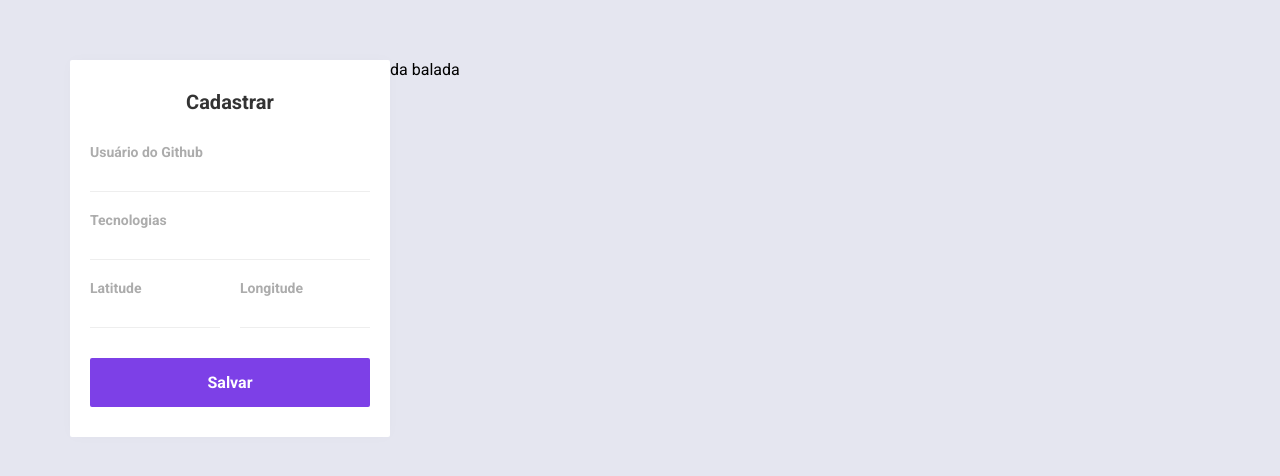
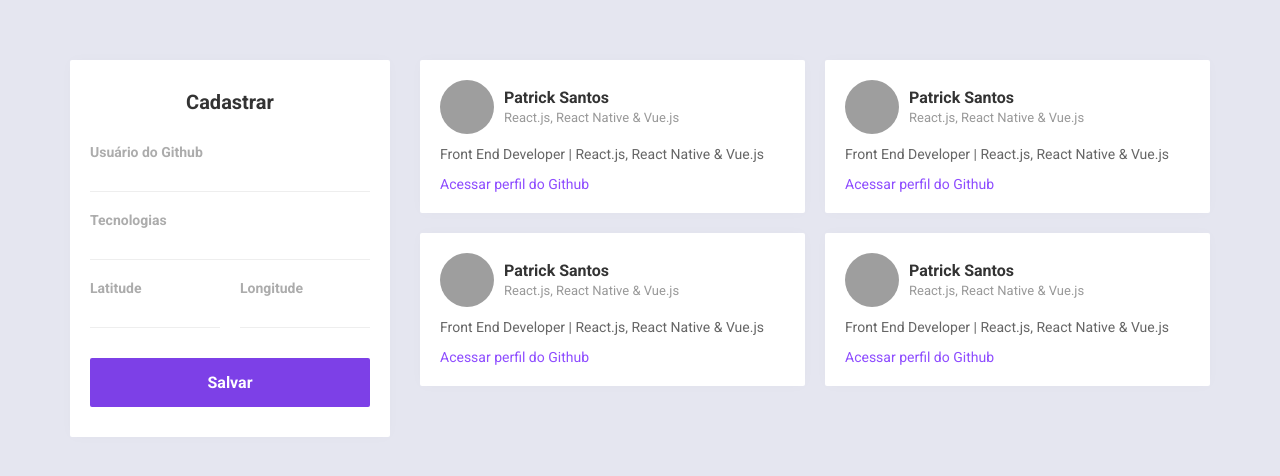
Before and after one commit to santospatrick/findev-frontend, a React (Create React App) app: page / in a window 1280 px wide. Shown: the top 476 px of the page. Built offline with nearby package versions, Linux system fonts and the light colour scheme; grey boxes are pictures that could not be loaded.

Commit message:
altera estilos da grid

```diff
--- a/src/App.js
+++ b/src/App.js
@@ -2,6 +2,7 @@ import React from 'react';
 
 import styles from 'App.module.css';
 import './Sidebar.css';
+import './Main.css';
 
 function App() {
   function handleSubmit(event) {
@@ -39,7 +40,75 @@ function App() {
           <button>Salvar</button>
         </form>
       </aside>
-      <main>da balada</main>
+
+      <main>
+        <ul>
+          <li className="dev-item">
+            <header>
+              <img
+                src="https://avatars0.githubusercontent.com/u/13510169?s=460&v=4"
+                alt="Patrick Santos"
+              />
+              <div className="user-info">
+                <strong>Patrick Santos</strong>
+                <span>React.js, React Native & Vue.js</span>
+              </div>
+            </header>
+            <p>Front End Developer | React.js, React Native & Vue.js</p>
+            <a href="https://github.com/santospatrick">
+              Acessar perfil do Github
+            </a>
+          </li>
+          <li className="dev-item">
+            <header>
+              <img
+                src="https://avatars0.githubusercontent.com/u/13510169?s=460&v=4"
+                alt="Patrick Santos"
+              />
+              <div className="user-info">
+                <strong>Patrick Santos</strong>
+                <span>React.js, React Native & Vue.js</span>
+              </div>
+            </header>
+            <p>Front End Developer | React.js, React Native & Vue.js</p>
+            <a href="https://github.com/santospatrick">
+              Acessar perfil do Github
+            </a>
+          </li>
+          <li className="dev-item">
+            <header>
+              <img
+                src="https://avatars0.githubusercontent.com/u/13510169?s=460&v=4"
+                alt="Patrick Santos"
+              />
+              <div className="user-info">
+                <strong>Patrick Santos</strong>
+                <span>React.js, React Native & Vue.js</span>
+              </div>
+            </header>
+            <p>Front End Developer | React.js, React Native & Vue.js</p>
+            <a href="https://github.com/santospatrick">
+              Acessar perfil do Github
+            </a>
+          </li>
+          <li className="dev-item">
+            <header>
+              <img
+                src="https://avatars0.githubusercontent.com/u/13510169?s=460&v=4"
+                alt="Patrick Santos"
+              />
+              <div className="user-info">
+                <strong>Patrick Santos</strong>
+                <span>React.js, React Native & Vue.js</span>
+              </div>
+            </header>
+            <p>Front End Developer | React.js, React Native & Vue.js</p>
+            <a href="https://github.com/santospatrick">
+              Acessar perfil do Github
+            </a>
+          </li>
+        </ul>
+      </main>
     </div>
   );
 }
--- a/src/App.module.css
+++ b/src/App.module.css
@@ -23,3 +23,22 @@
 .inline :global(.input + .input) {
   margin-top: 0;
 }
+
+.container :global(main) {
+  margin-left: 30px;
+}
+
+@media screen and (max-width: 1000px) {
+  .container {
+    flex-direction: column;
+  }
+
+  .container :global(main) {
+    margin-left: 0;
+    margin-top: 30px;
+  }
+
+  .container :global(aside) {
+    width: 100%;
+  }
+}
--- /dev/null
+++ b/src/Main.css
@@ -0,0 +1,69 @@
+main {
+  flex: 1;
+  width: 100%;
+}
+
+main ul {
+  display: grid;
+  grid-template-columns: repeat(2, 1fr);
+  grid-gap: 20px;
+  list-style: none;
+}
+
+@media screen and (max-width: 650px) {
+  main ul {
+    grid-template-columns: 1fr;
+  }
+}
+
+li.dev-item {
+  background-color: #fff;
+  box-shadow: 0 0 14px 0 rgba(0,0,0,.02);
+  border-radius: 2px;
+  padding: 20px;
+}
+
+li.dev-item header {
+  display: flex;
+  flex-direction: row;
+  align-items: center;
+}
+
+li.dev-item header img {
+  height: 54px;
+  width: 54px;
+  border-radius: 50%;
+}
+
+li.dev-item header .user-info {
+  margin-left: 10px;
+}
+
+.user-info strong {
+  display: block;
+  font-size: 16px;
+  color: #333;
+}
+
+.user-info span {
+  font-size: 13px;
+  color: #999;
+  margin-top: 2px;
+}
+
+li.dev-item p {
+  color: #666;
+  font-size: 14px;
+  line-height: 20px;
+  margin: 10px 0;
+}
+
+li.dev-item a {
+  color: #8e4dff;
+  font-size: 14px;
+  text-decoration: none;
+}
+
+li.dev-item a:hover {
+  color: #5a2ea6;
+}
```
